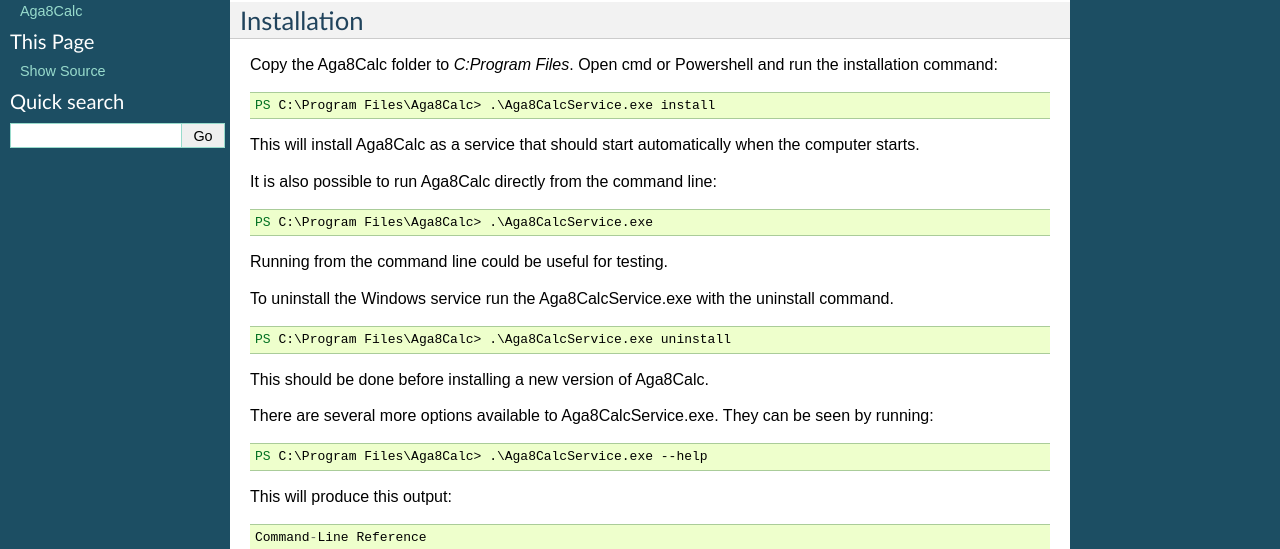
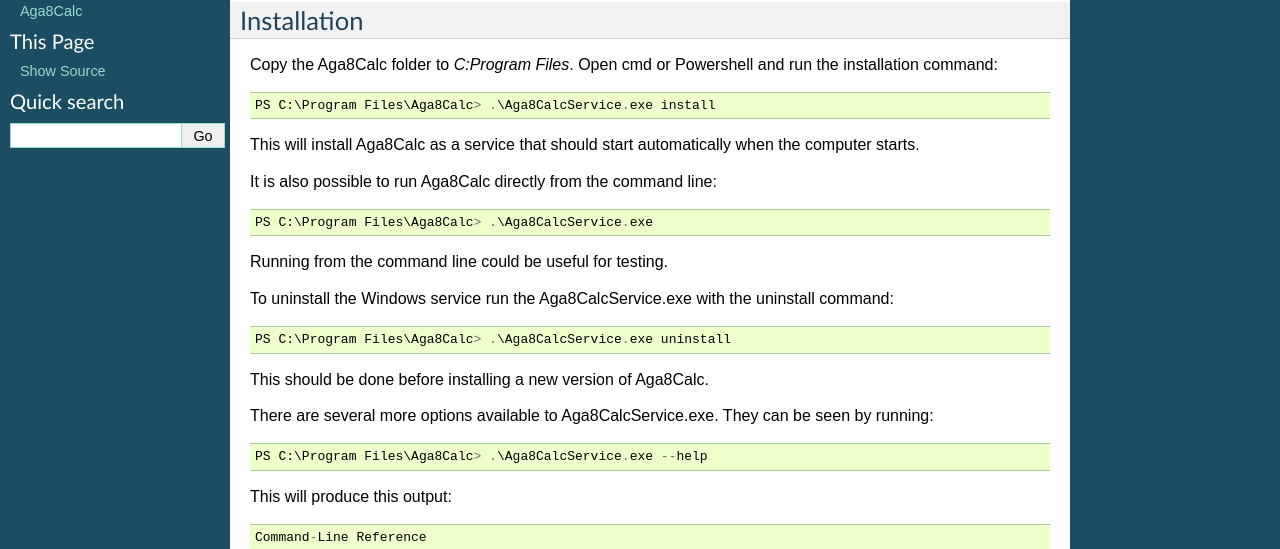
Before and after one commit to equinor/Aga8Calc, a Sphinx documentation site: the page built from docs/usermanual.rst, in a window 1280 px wide and 900 px high. Shown: the part 188-737 px from the top of the window. Built offline with Sphinx 7.4.7, drawn with Linux system fonts in a browser that asks for light colours.

Commit message:
Use literal blocks for command line

```diff
--- a/docs/usermanual.rst
+++ b/docs/usermanual.rst
@@ -11,9 +11,7 @@ Installation
 ------------
 
 Copy the Aga8Calc folder to `C:\Program Files`.
-Open cmd or Powershell and run the installation command:
-
-.. code-block:: powershell
+Open cmd or Powershell and run the installation command::
 
     PS C:\Program Files\Aga8Calc> .\Aga8CalcService.exe install
 
@@ -21,18 +19,14 @@ This will install Aga8Calc as a service that should start
 automatically when the computer starts.
 
 It is also possible to run Aga8Calc directly from the
-command line:
-
-.. code-block:: powershell
+command line::
 
     PS C:\Program Files\Aga8Calc> .\Aga8CalcService.exe
 
 Running from the command line could be useful for testing.
 
 To uninstall the Windows service run the Aga8CalcService.exe
-with the uninstall command.
-
-.. code-block:: powershell
+with the uninstall command::
 
     PS C:\Program Files\Aga8Calc> .\Aga8CalcService.exe uninstall
 
@@ -40,9 +34,7 @@ This should be done before installing a new version of
 Aga8Calc.
 
 There are several more options available to Aga8CalcService.exe.
-They can be seen by running:
-
-.. code-block:: powershell
+They can be seen by running::
 
     PS C:\Program Files\Aga8Calc> .\Aga8CalcService.exe --help
 
```
